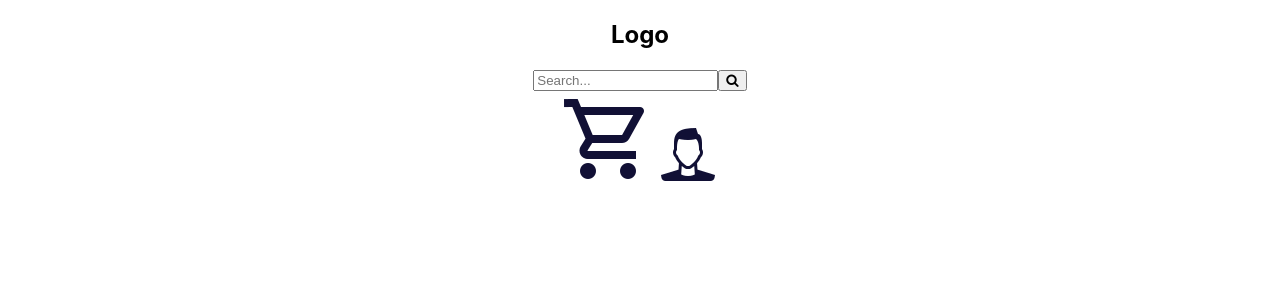
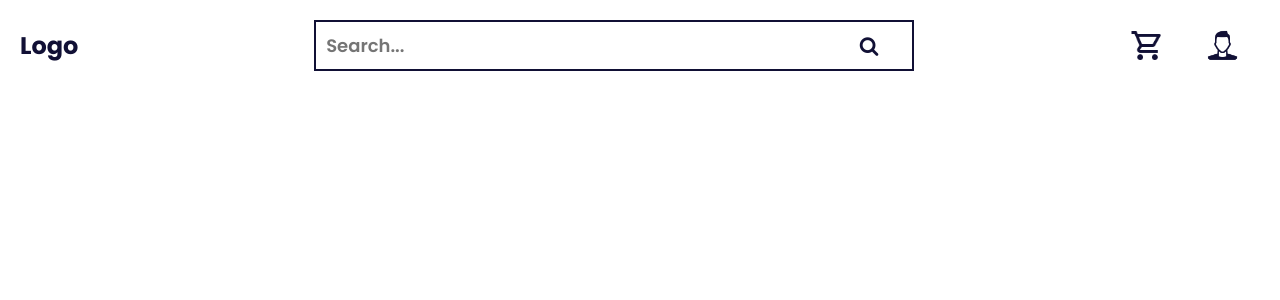
Before and after one commit to Paragua48596/ecommerce-sample-react, a React (Create React App) app: page / in a window 1280 px wide. Shown: the top 300 px of the page. Built offline with nearby package versions, Linux system fonts and the light colour scheme.

Commit message:
Definimos variables CSS Creamos estilos globales Definimos estilos del menu.

```diff
--- a/src/public/styles/App.css
+++ b/src/public/styles/App.css
@@ -1,38 +1,80 @@
-.App {
-  text-align: center;
+:root {
+  --mainColor: #FF331B;
+  --fontColor: #111035;
 }
 
-.App-logo {
-  height: 40vmin;
-  pointer-events: none;
+* {
+  font-family: 'Poppins', sans-serif;
+  padding: 0;
+  margin: 0;
+}
+body {
+  width: 100%;
+  min-height: 100vh;
 }
 
-@media (prefers-reduced-motion: no-preference) {
-  .App-logo {
-    animation: App-logo-spin infinite 20s linear;
-  }
+/* Menu */
+
+.navbar {
+  padding: 20px;
+  display: flex;
+  justify-content: space-between;
 }
 
-.App-header {
-  background-color: #282c34;
-  min-height: 100vh;
+.logo {
+  color: var(--fontColor);
   display: flex;
-  flex-direction: column;
+  justify-content: center;
   align-items: center;
-  justify-content: center;
-  font-size: calc(10px + 2vmin);
-  color: white;
 }
 
-.App-link {
-  color: #61dafb;
+.search {
+  max-width: 600px;
+  flex: 0 1 600px;
 }
 
-@keyframes App-logo-spin {
-  from {
-    transform: rotate(0deg);
-  }
-  to {
-    transform: rotate(360deg);
-  }
+input[type="text"] {
+  display: block;
+  width: calc(100% - 24px); /*20px [ left & Right ] padding + 4px border [ left & Right ] */
+  font-size: 18px;
+  font-weight: 600;
+  color: var(--fontColor);
+  padding: 10px;
+  margin: 0 20px;
+  border: 2px solid var(--fontColor);
 }
+
+.search form {
+  position: relative;
+}
+
+.search form button {
+  position: absolute;
+  right: 0;
+  top: 0;
+  height: 100%;
+  width: 50px;
+  background: transparent;
+  border: transparent;
+  font-size: 20px;
+  color: var(--fontColor);
+  cursor: pointer;
+  outline: 0;
+}
+
+.icons {
+  display: flex;
+  justify-content: center;
+  align-items: center;
+}
+
+.icons img {
+  width: 35px;
+  margin: 0 20px;
+  transition: 0.2s;
+}
+
+.icons img:hover {
+  cursor: pointer;
+  transform: scale(1.2);
+}
```
